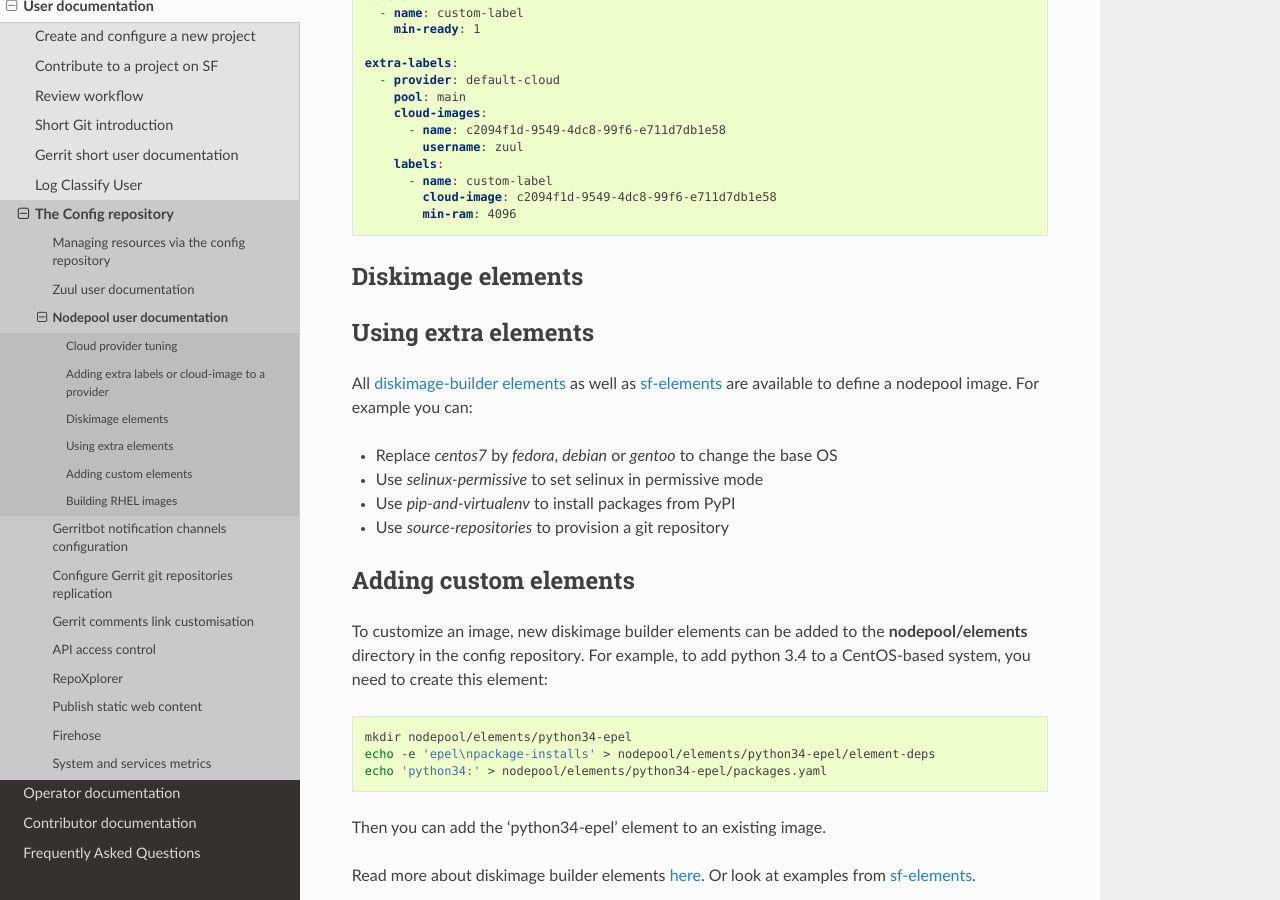
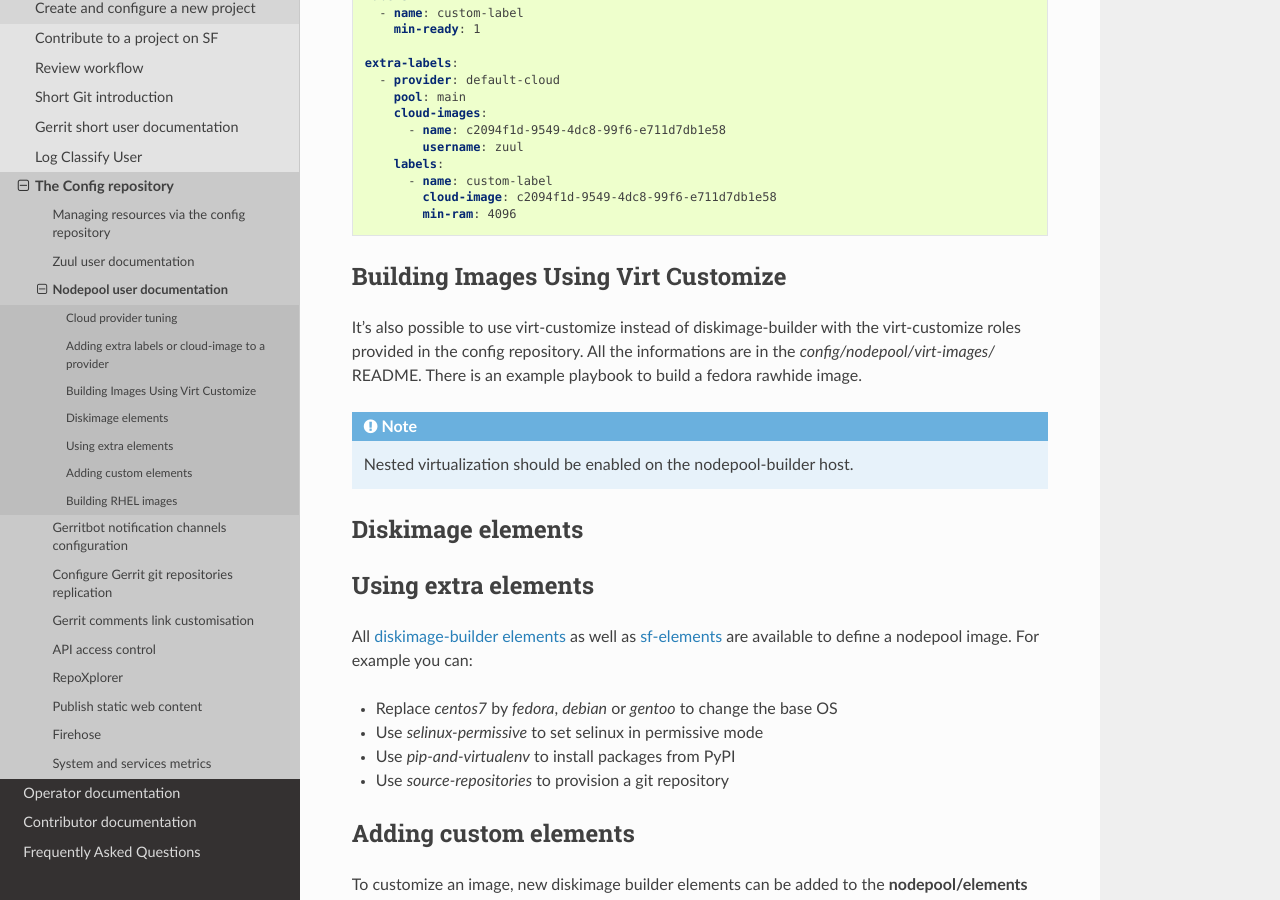
Before and after one commit to softwarefactory-project/sf-docs, a Sphinx documentation site: the page built from docs/user/nodepool_user.rst, in a window 1280 px wide and 900 px high, scrolled down 1504 px. Built offline with Sphinx 7.4.7 and the Read the Docs theme 2.0.0, drawn with Linux system fonts in a browser that asks for light colours.

Commit message:
Document virt-customize image
TG-2198

Change-Id: I00ee87bb6eb774dd9541d1ac7e5ced1275283734

```diff
--- a/docs/user/nodepool_user.rst
+++ b/docs/user/nodepool_user.rst
@@ -92,6 +92,22 @@ existing provider using a dedicated file. For example:
           min-ram: 4096
 
 
+.. _nodepool-virt-customize:
+
+Building Images Using Virt Customize
+------------------------------------
+
+It's also possible to use virt-customize instead of diskimage-builder with
+the virt-customize roles provided in the config repository.
+All the informations are in the *config/nodepool/virt-images/* README.
+There is an example playbook to build a fedora rawhide image.
+
+.. note::
+
+   Nested virtualization should be enabled on the nodepool-builder host.
+
+
+
 Diskimage elements
 ------------------
 
```
